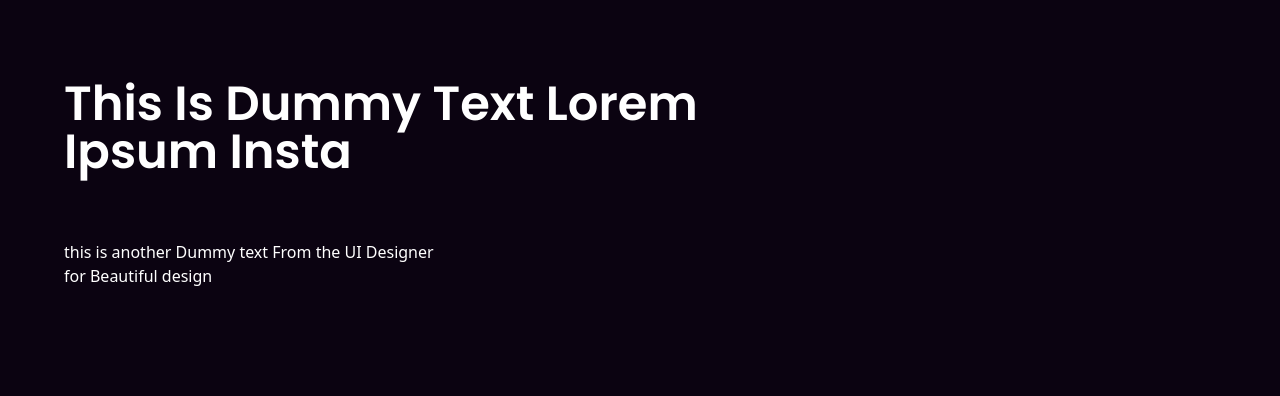
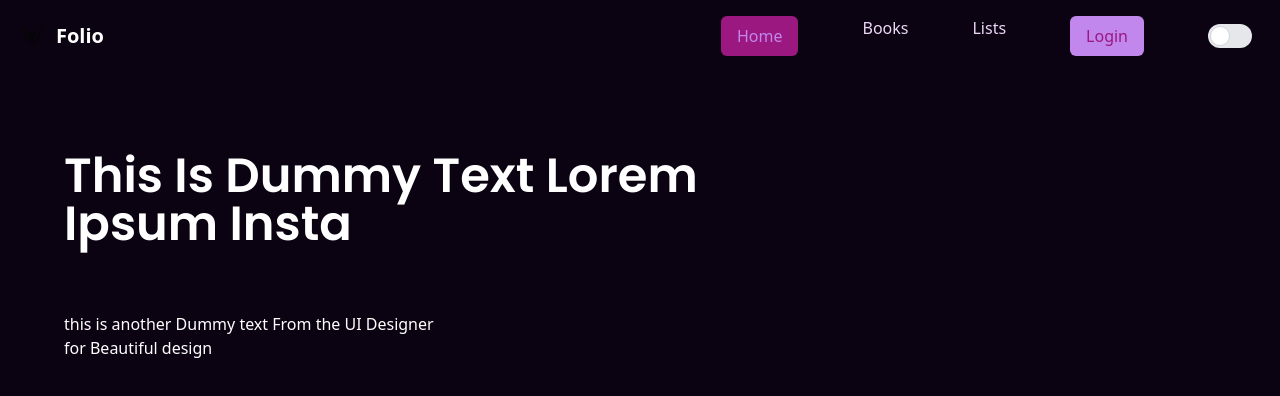
Before and after one commit to gururock007/Folio, a React (Vite) app in the folder Frontend/Folio/: page / in a window 1280 px wide. Shown: the top 396 px of the page. Built offline with nearby package versions, Linux system fonts and the light colour scheme.

Commit message:
Basic Header

```diff
--- a/Frontend/Folio/src/App.jsx
+++ b/Frontend/Folio/src/App.jsx
@@ -1,7 +1,9 @@
+import Header from "./components/Header";
 import Home from "./pages/Home";
 export default function App() {
   return (
     <div>
+      <Header />
       <Home />
     </div>
   );
--- a/Frontend/Folio/src/components/Header.jsx
+++ b/Frontend/Folio/src/components/Header.jsx
@@ -1,28 +1,79 @@
+import { useEffect, useState } from "react";
 import { useNavigate } from "react-router-dom";
 import dark from "../assets/dark.png";
 import light from "../assets/light.png";
-// import ThemeSwitch from "./ThemeSwitch";
 
-export default function Header() {
+const Header = () => {
   const navigate = useNavigate();
+  const [isDark, setIsDark] = useState(
+    localStorage.getItem("theme") === "dark"
+  );
+
+  const toggleTheme = () => {
+    const newIsDark = !isDark;
+    setIsDark(newIsDark);
+    document.body.classList.toggle("dark");
+    localStorage.setItem("theme", newIsDark ? "dark" : "light");
+  };
+
+  useEffect(() => {
+    const savedTheme = localStorage.getItem("theme");
+    setIsDark(savedTheme === "dark");
+
+    if (savedTheme === "dark") {
+      document.body.classList.add("dark");
+    }
+  }, []);
+
   return (
     <div>
-      <nav>
-        <div onClick={() => navigate("/")}>
-          <img
-            src={document.body.classList.contains("dark") ? dark : light}
-            alt="Logo"
-          />
-          Folio
+      <nav className="bg-background p-4">
+        <div className="grid grid-cols-2 items-center">
+          <div className="flex items-center" onClick={() => navigate("/")}>
+            <img src={isDark ? dark : light} alt="Logo" className="h-8 w-8" />
+            <span className="text-white text-xl font-bold ml-2">Folio</span>
+          </div>
+          <ul className="flex justify-end space-x-16 ">
+            <li
+              onClick={() => navigate("/")}
+              className="bg-secondary cursor-pointer text-primary px-4 py-2 transition duration-300 ease-in-out hover:text-background rounded-md"
+            >
+              Home
+            </li>
+            <li
+              onClick={() => navigate("/books")}
+              className="text-text cursor-pointer"
+            >
+              Books
+            </li>
+            <li
+              onClick={() => navigate("/lists")}
+              className="text-text cursor-pointer"
+            >
+              Lists
+            </li>
+            <li
+              onClick={() => navigate("/login")}
+              className="bg-primary cursor-pointer text-secondary px-4 py-2 transition duration-300 ease-in-out hover:text-background rounded-md"
+            >
+              Login
+            </li>
+            <label className="inline-flex items-center cursor-pointer">
+              <input
+                type="checkbox"
+                value=""
+                className="sr-only peer"
+                checked={isDark}
+                onChange={toggleTheme}
+              />
+              <div className="relative w-11 h-6 bg-gray-200 rounded-full peer dark:bg-gray-700 peer-focus:ring-4 peer-focus:ring-purple-300 dark:peer-focus:ring-purple-800 peer-checked:after:translate-x-full rtl:peer-checked:after:-translate-x-full peer-checked:after:border-white after:content-[''] after:absolute after:top-0.5 after:start-[2px] after:bg-white after:border-gray-300 after:border after:rounded-full after:h-5 after:w-5 after:transition-all dark:border-gray-600 peer-checked:bg-purple-600"></div>
+              <span className="ms-3 text-sm font-medium text-gray-900 dark:text-gray-300"></span>
+            </label>
+          </ul>
         </div>
-        <ul>
-          <li onClick={() => navigate("/")}>Home</li>
-          <li onClick={() => navigate("/books")}>Books</li>
-          <li onClick={() => navigate("/lists")}>Lists</li>
-          <li onClick={() => navigate("/login")}>Login</li>
-          {/* <ThemeSwitch /> */}
-        </ul>
       </nav>
     </div>
   );
-}
+};
+
+export default Header;
--- a/Frontend/Folio/src/components/Hero.jsx
+++ b/Frontend/Folio/src/components/Hero.jsx
@@ -1,24 +1,27 @@
-import React from 'react'
-import { PrimaryButton } from './PrimaryButton'
+import { PrimaryButton } from "./PrimaryButton";
 
 export const Hero = () => {
   return (
     <>
-        <div className=' text-white'>
-            <div className=' container'>
-                <div className=' grid grid-cols-3 pb-12 pt-4'>
-                    <div className=' col-span-2 py-16 mx-16 font-semibold'>
-                        <div className=' text-5xl font-Poppins '>This Is Dummy Text Lorem Ipsum Insta </div>
-                    </div>
-                    <div className=' col-span-2 mx-16  font-light'>
-                        this is another Dummy text From the UI Designer< br/>for Beautiful design
-                    </div>
-                    <div className=' col-span-2 mx-16 py-5'>
-                        <PrimaryButton props ={{ text : "Sign up" }} />
-                    </div>
-                </div>
+      <div className=" text-white">
+        <div className=" container">
+          <div className=" grid grid-cols-3 pb-12 pt-4">
+            <div className=" col-span-2 py-16 mx-16 font-semibold">
+              <div className=" text-5xl font-Poppins ">
+                This Is Dummy Text Lorem Ipsum Insta{" "}
+              </div>
             </div>
+            <div className=" col-span-2 mx-16  font-light">
+              this is another Dummy text From the UI Designer
+              <br />
+              for Beautiful design
+            </div>
+            <div className=" col-span-2 mx-16 py-5">
+              <PrimaryButton props={{ text: "Sign up" }} />
+            </div>
+          </div>
         </div>
+      </div>
     </>
-  )
-}
+  );
+};
--- a/Frontend/Folio/src/components/ThemeSwitch.jsx
+++ /dev/null
@@ -1,33 +0,0 @@
-import { useEffect, useState } from "react";
-
-const ThemeSwitch = () => {
-  const [isDark, setIsDark] = useState(
-    localStorage.getItem("theme") === "dark"
-  );
-
-  const toggleTheme = () => {
-    const newIsDark = !isDark;
-    setIsDark(newIsDark);
-    document.body.classList.toggle("dark");
-    localStorage.setItem("theme", newIsDark ? "dark" : "light");
-  };
-
-  useEffect(() => {
-    const savedTheme = localStorage.getItem("theme");
-    setIsDark(savedTheme === "dark");
-
-    if (savedTheme === "dark") {
-      document.body.classList.add("dark");
-    }
-  }, []);
-
-  return (
-    <div>
-      <div className="bg-gray-800">
-        <input type="checkbox" checked={isDark} onChange={toggleTheme} />
-        <span className="slider"></span>
-      </div>
-    </div>
-  );
-};
-export default ThemeSwitch;
```
